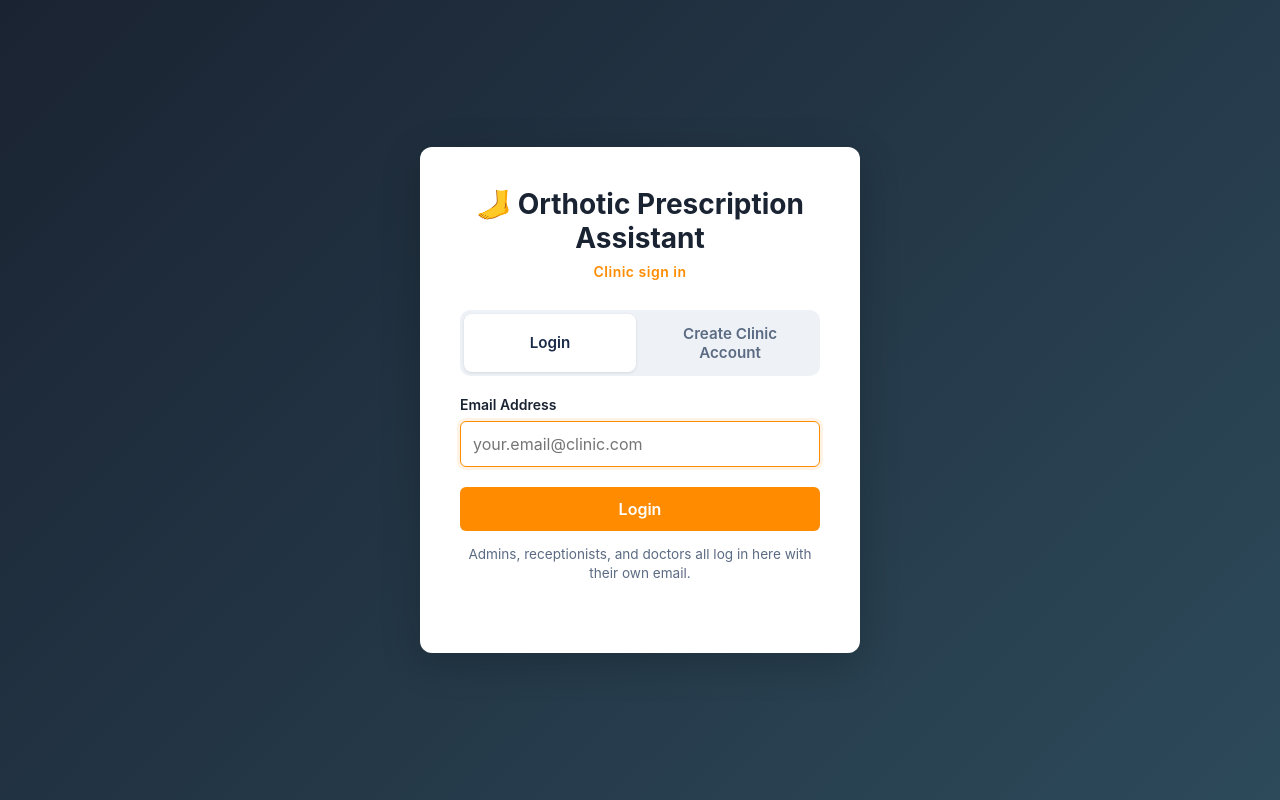
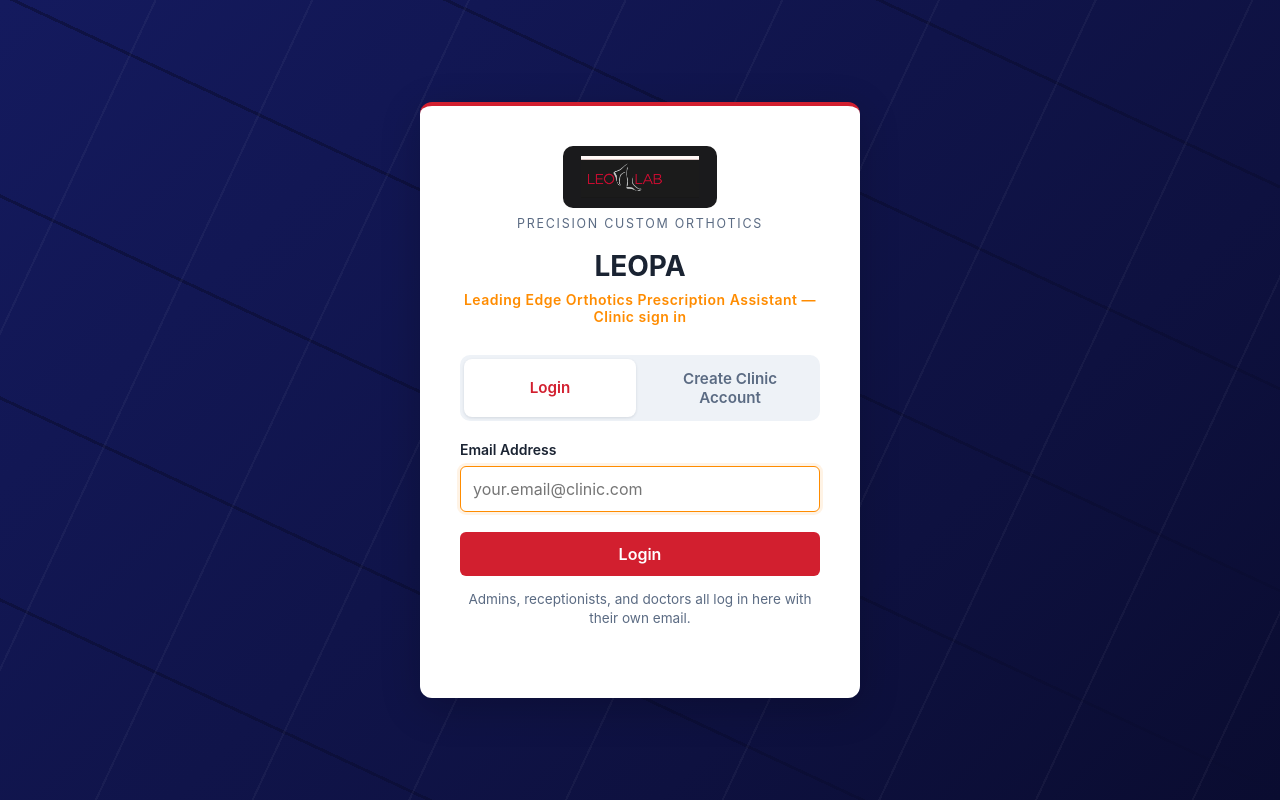
Before and after one commit to Pratik1663/ortho-assistant, a React (Vite) app: page / in a window 1280 px wide. Built offline with nearby package versions, Linux system fonts and the light colour scheme.

Commit message:
LEO Lab branding + LEOPA (Leading Edge Orthotics Prescription Assistant)

```diff
--- a/index.html
+++ b/index.html
@@ -3,7 +3,7 @@
   <head>
     <meta charset="UTF-8" />
     <meta name="viewport" content="width=device-width, initial-scale=1.0" />
-    <title>Orthotic Prescription Assistant</title>
+    <title>LEOPA — LEO Lab</title>
   </head>
   <body>
     <div id="root"></div>
--- a/src/components/AdminDashboard.tsx
+++ b/src/components/AdminDashboard.tsx
@@ -91,12 +91,15 @@ export default function AdminDashboard({
   return (
     <div className="admin-dashboard">
       <header className="admin-header">
-        <div>
+        <div className="leo-header-brand">
+          <img alt="LEO Lab" className="leo-header-logo" src="/leo-logo.png" />
+          <div>
           <p className="view-kicker">Clinic Admin Dashboard</p>
           <h1>{clinic.name}</h1>
           <p className="admin-identity">
             Logged in as {session.name} ({session.email})
           </p>
+          </div>
         </div>
         <button className="btn-logout" onClick={onLogout} type="button">
           Logout
--- a/src/components/AuthScreen.tsx
+++ b/src/components/AuthScreen.tsx
@@ -58,9 +58,13 @@ export default function AuthScreen({ onLogin }: AuthScreenProps) {
   return (
     <div className="doctor-login-container">
       <div className="doctor-login-card auth-card">
+        <div className="leo-login-logo">
+          <img alt="LEO Lab" src="/leo-logo.png" />
+        </div>
+        <p className="leo-tagline">Precision Custom Orthotics</p>
         <div className="login-header">
-          <h1>🦶 Orthotic Prescription Assistant</h1>
-          <p>Clinic sign in</p>
+          <h1>LEOPA</h1>
+          <p>Leading Edge Orthotics Prescription Assistant — Clinic sign in</p>
         </div>
 
         <div className="auth-tabs">
--- a/src/components/DoctorView.tsx
+++ b/src/components/DoctorView.tsx
@@ -130,9 +130,11 @@ export default function DoctorView({
     <div className="doctor-view">
       <aside className="sidebar" aria-label="Patient list">
         <div className="brand-block">
-          <div className="brand-mark" aria-hidden="true">OA</div>
+          <div className="brand-mark" aria-hidden="true">
+            <img alt="LEO Lab" className="leo-sidebar-logo" src="/leo-logo.png" />
+          </div>
           <div>
-            <strong>Orthotic Assistant</strong>
+            <strong>LEOPA</strong>
             <span>Clinical workflow</span>
           </div>
         </div>
@@ -230,9 +232,9 @@ export default function DoctorView({
           <div className="quick-workspace">
             <div className="workspace-heading simple">
               <div>
-                <p className="workspace-kicker">Knowledge-base assistant</p>
+                <p className="workspace-kicker">LEOPA — Knowledge-base assistant</p>
                 <h1>Quick Q&amp;A</h1>
-                <p>Ask a general fabrication or workflow question without patient context.</p>
+                <p>Ask LEOPA a general fabrication or workflow question without patient context.</p>
               </div>
             </div>
             <div className="chat-container">
--- a/src/components/Header.tsx
+++ b/src/components/Header.tsx
@@ -1,9 +1,9 @@
 function Header() {
   return (
     <header className="app-header">
-      <h1>Orthotic Prescription Assistant</h1>
+      <h1>LEOPA</h1>
       <p>
-        Fabrication decision support for licensed clinicians. Not diagnostic advice.
+        Leading Edge Orthotics Prescription Assistant — fabrication decision support for licensed clinicians. Not diagnostic advice.
         Patient files are stored only on this device. Use initials or labels rather
         than full names.
       </p>
--- a/src/components/ReceptionistView.tsx
+++ b/src/components/ReceptionistView.tsx
@@ -122,9 +122,12 @@ export default function ReceptionistView({
   return (
     <div className="receptionist-view">
       <header className="receptionist-header">
-        <div>
-          <p className="view-kicker">{clinicName} — Reception</p>
-          <h1>Patient Management</h1>
+        <div className="leo-header-brand">
+          <img alt="LEO Lab" className="leo-header-logo" src="/leo-logo.png" />
+          <div>
+            <p className="view-kicker">{clinicName} — Reception</p>
+            <h1>Patient Management</h1>
+          </div>
         </div>
         <button className="mode-toggle" onClick={onLogout} type="button">
           Logout
--- /dev/null
+++ b/src/leo-theme.css
@@ -0,0 +1,238 @@
+/* ============================================================
+   LEO LAB BRAND THEME — loaded last so it wins over base styles
+   Palette from leolab.ca: dark header #1a1a1c, brand red #d21f2f,
+   deep navy hero #141a5e → #0e1140, accent blue #2f9df6
+   ============================================================ */
+
+:root {
+  --leo-red: #d21f2f;
+  --leo-red-dark: #a91824;
+  --leo-dark: #1a1a1c;
+  --leo-navy: #141a5e;
+  --leo-navy-deep: #0e1140;
+  --leo-blue: #2f9df6;
+  --leo-white: #ffffff;
+}
+
+/* ---------- Login / signup screen: navy hero with geometric lines ---------- */
+.doctor-login-container {
+  background:
+    repeating-linear-gradient(115deg, transparent 0 140px, rgba(255, 255, 255, 0.04) 140px 142px),
+    repeating-linear-gradient(25deg, transparent 0 180px, rgba(10, 12, 48, 0.55) 180px 183px),
+    linear-gradient(135deg, var(--leo-navy) 0%, var(--leo-navy-deep) 70%, #0a0c30 100%);
+}
+
+.doctor-login-card {
+  border-top: 4px solid var(--leo-red);
+}
+
+.leo-login-logo {
+  display: block;
+  margin: 0 auto 14px;
+  background: var(--leo-dark);
+  border-radius: 10px;
+  padding: 10px 18px;
+  width: fit-content;
+}
+
+.leo-login-logo img {
+  display: block;
+  height: 42px;
+  width: auto;
+}
+
+.leo-tagline {
+  text-align: center;
+  color: #5b6b83;
+  font-size: 0.78rem;
+  letter-spacing: 0.14em;
+  text-transform: uppercase;
+  margin: -6px 0 18px;
+}
+
+.auth-tab.active {
+  color: var(--leo-red);
+}
+
+/* ---------- Primary actions in brand red ---------- */
+.btn-login,
+.btn-primary,
+.workflow-primary,
+.composer button[type='button']:not(.composer-tool-btn):not(.attachment-x) {
+  background: var(--leo-red);
+  border-color: var(--leo-red);
+  color: var(--leo-white);
+}
+
+.btn-login:hover,
+.btn-primary:hover,
+.workflow-primary:hover:not(:disabled),
+.composer button[type='button']:not(.composer-tool-btn):not(.attachment-x):hover:not(:disabled) {
+  background: var(--leo-red-dark);
+  border-color: var(--leo-red-dark);
+}
+
+.btn-primary.secondary {
+  background: var(--leo-white);
+  color: var(--leo-dark);
+  border: 1px solid #d5dce6;
+}
+
+.btn-primary.secondary:hover {
+  background: #f0f4f9;
+}
+
+/* ---------- Doctor sidebar: dark like the site header ---------- */
+.sidebar {
+  background: var(--leo-dark);
+  color: #e8eaf1;
+}
+
+.sidebar .brand-block strong,
+.sidebar .sidebar-header h2,
+.sidebar .doctor-name,
+.sidebar .patient-name {
+  color: var(--leo-white);
+}
+
+.sidebar .brand-block span,
+.sidebar .sidebar-kicker,
+.sidebar .doctor-label,
+.sidebar .doctor-email,
+.sidebar .patient-meta,
+.sidebar .sidebar-empty {
+  color: #a7abbd;
+}
+
+.brand-mark {
+  background: transparent;
+  padding: 0;
+}
+
+.leo-sidebar-logo {
+  display: block;
+  height: 30px;
+  width: auto;
+}
+
+.sidebar .quick-entry,
+.sidebar .patient-item {
+  background: #242428;
+  border-color: #35353c;
+  color: #e8eaf1;
+}
+
+.sidebar .quick-entry:hover:not(:disabled),
+.sidebar .patient-item:hover:not(:disabled) {
+  background: #2d2d33;
+}
+
+.sidebar .quick-entry.active,
+.sidebar .patient-item.active {
+  background: #2a1013;
+  border-color: var(--leo-red);
+}
+
+.sidebar .quick-entry.active .quick-icon,
+.sidebar .patient-item.active .patient-avatar {
+  background: var(--leo-red);
+  color: var(--leo-white);
+}
+
+.sidebar .patient-count {
+  background: var(--leo-red);
+  color: var(--leo-white);
+}
+
+.sidebar .btn-logout {
+  background: transparent;
+  border: 1px solid #45454d;
+  color: #e8eaf1;
+}
+
+.sidebar .btn-logout:hover {
+  border-color: var(--leo-red);
+  color: var(--leo-red);
+}
+
+/* ---------- Receptionist & admin headers: dark navy band with logo ---------- */
+.receptionist-header,
+.admin-header {
+  background: linear-gradient(120deg, var(--leo-navy) 0%, var(--leo-navy-deep) 100%);
+  border-bottom: 3px solid var(--leo-red);
+}
+
+.receptionist-header h1,
+.admin-header h1 {
+  color: var(--leo-white);
+}
+
+.receptionist-header .view-kicker,
+.admin-header .view-kicker,
+.admin-header .admin-identity {
+  color: #b8bede;
+}
+
+.leo-header-brand {
+  display: flex;
+  align-items: center;
+  gap: 14px;
+}
+
+.leo-header-logo {
+  height: 34px;
+  width: auto;
+  background: var(--leo-dark);
+  border-radius: 8px;
+  padding: 6px 10px;
+  box-sizing: content-box;
+}
+
+.receptionist-header .mode-toggle,
+.admin-header .btn-logout {
+  background: transparent;
+  border: 1px solid rgba(255, 255, 255, 0.45);
+  color: var(--leo-white);
+}
+
+.receptionist-header .mode-toggle:hover,
+.admin-header .btn-logout:hover {
+  border-color: var(--leo-red);
+  background: var(--leo-red);
+}
+
+/* ---------- Tabs & accents ---------- */
+.receptionist-tabs .tab.active {
+  background: var(--leo-red);
+  border-color: var(--leo-red);
+  color: var(--leo-white);
+}
+
+.stat-value {
+  color: var(--leo-navy);
+}
+
+.stat-card {
+  border-top: 3px solid var(--leo-red);
+}
+
+.template-indicator {
+  color: var(--leo-red);
+}
+
+.approved-badge {
+  color: #1f7a5c;
+}
+
+.document-option.selected {
+  border-color: var(--leo-red);
+}
+
+.document-option.selected .document-icon {
+  background: var(--leo-red);
+  color: var(--leo-white);
+}
+
+.mic-btn.recording {
+  border-color: var(--leo-red);
+}
--- a/src/main.tsx
+++ b/src/main.tsx
@@ -2,6 +2,7 @@ import React from 'react'
 import ReactDOM from 'react-dom/client'
 import App from './App'
 import './styles.css'
+import './leo-theme.css'
 
 ReactDOM.createRoot(document.getElementById('root')!).render(
   <React.StrictMode>
```
Also changed, not shown: assets/system_prompt.md (+1 -1 lines), public/leo-logo.png (added).
